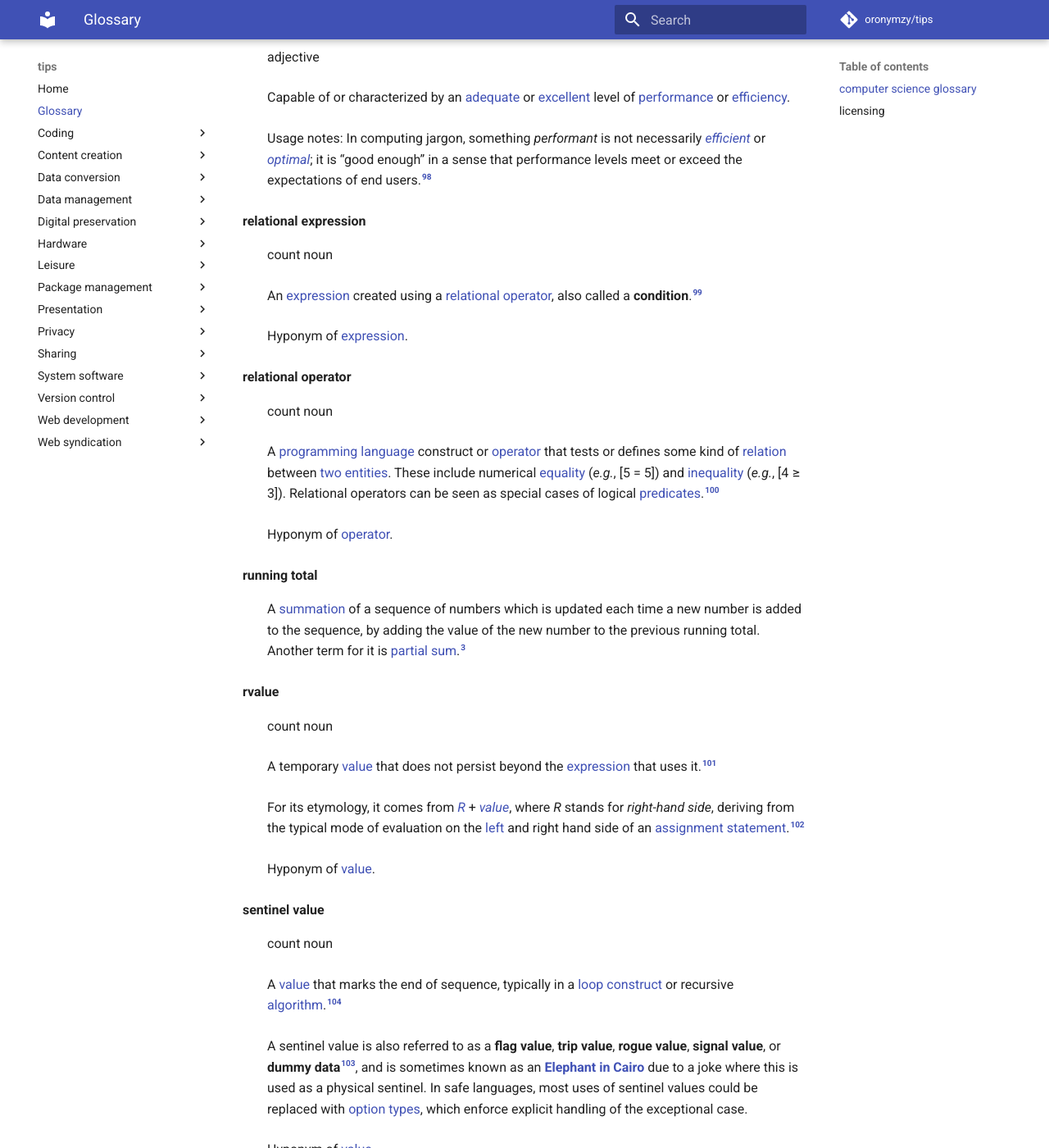
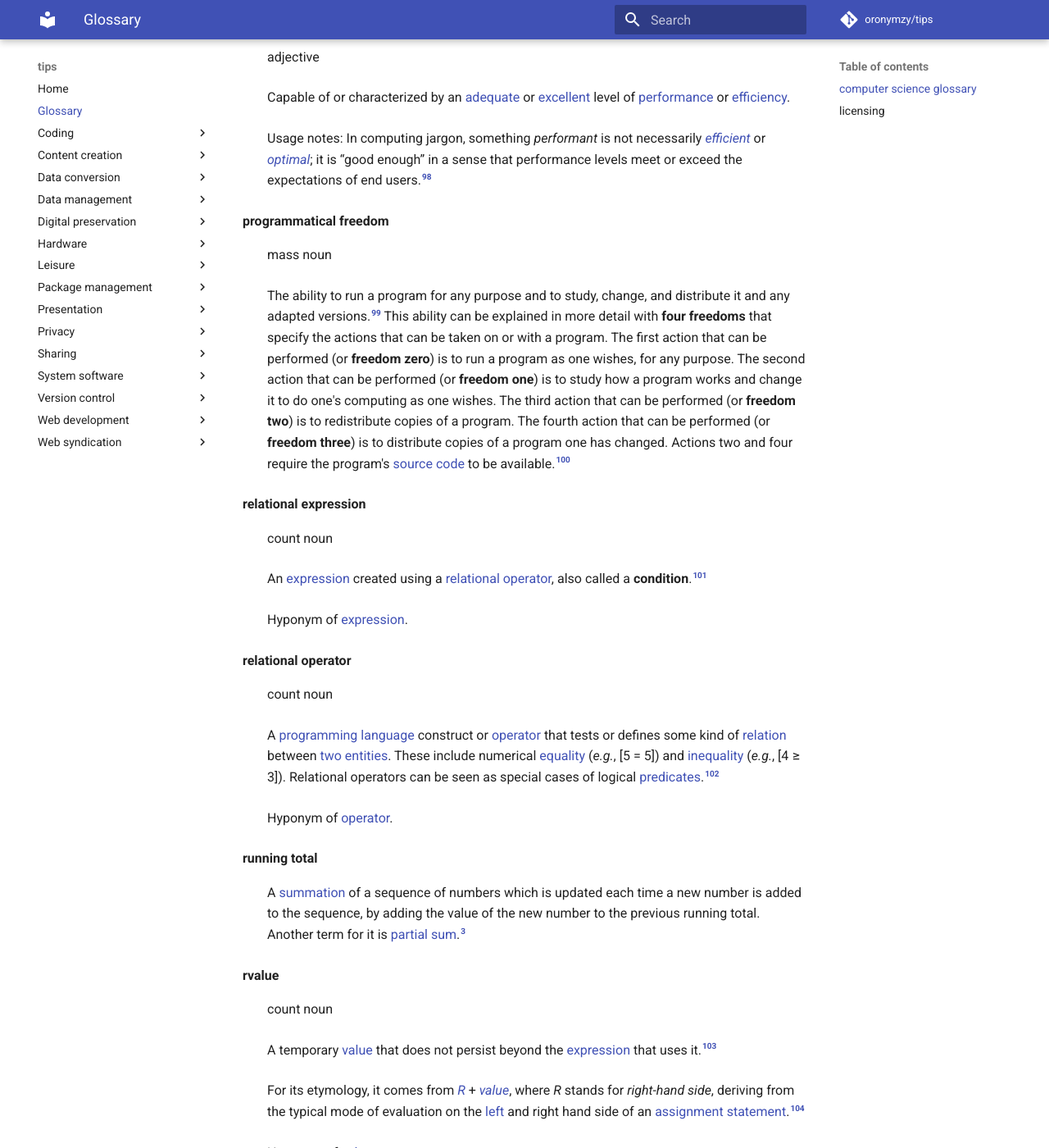
Before and after one commit to oronymzy/tips, an MkDocs documentation site: the page built from docs/glossry.md, in a window 1280 px wide and 1400 px high, scrolled down 18114 px. Shown: the whole window at 82% size. Built offline with MkDocs 1.6.1 and Material for MkDocs 9.7.7, drawn with Linux system fonts in a browser that asks for light colours; comment, search, counter and statistics services are not loaded; some of the changed text lies outside the part shown.

Commit message:
Add 'programmatical freedom' concept, add list item
Add 'programmatical freedom' concept, with footnotes.
Add 'Free software' unordered list item
with hyperlink in 'licensing' section.

```diff
--- a/docs/glossry.md
+++ b/docs/glossry.md
@@ -351,6 +351,10 @@ The most common logical operators are **[binary](https://en.wikipedia.org/wiki/B
 : Capable of or characterized by an [adequate](https://en.wiktionary.org/wiki/adequate) or [excellent](https://en.wiktionary.org/wiki/excellent) level of [performance](https://en.wiktionary.org/wiki/performance) or [efficiency](https://en.wiktionary.org/wiki/efficiency).
 : Usage notes: In computing jargon, something *performant* is not necessarily *[efficient](https://en.wiktionary.org/wiki/efficient)* or *[optimal](https://en.wiktionary.org/wiki/optimal#English)*; it is “good enough” in a sense that performance levels meet or exceed the expectations of end users.[^performantdef-note1]
 
+**programmatical freedom** {: #programmaticalfreedomdef }
+: mass noun
+: The ability to run a program for any purpose and to study, change, and distribute it and any adapted versions.[^programmaticalfreedomdef-note1] This ability can be explained in more detail with **four freedoms** that specify the actions that can be taken on or with a program. The first action that can be performed (or **freedom zero**) is to run a program as one wishes, for any purpose. The second action that can be performed (or **freedom one**) is to study how a program works and change it to do one's computing as one wishes. The third action that can be performed (or **freedom two**) is to redistribute copies of a program. The fourth action that can be performed (or **freedom three**) is to distribute copies of a program one has changed. Actions two and four require the program's [source code](https://en.wikipedia.org/wiki/Source_code) to be available.[^programmaticalfreedomdef-note2]
+
 **relational expression** {: #relationalexpressiondef }
 : count noun
 : An [expression](#expressiondef) created using a [relational operator](#relationaloperatordef), also called a **condition**.[^relationalexpressiondef-note1]
@@ -664,6 +669,8 @@ on cppreference.com, with changes made.
 [^operatordef-note1]: This definition is the same as [Wikipedia's definition](https://en.wikipedia.org/wiki/Operator_(computer_programming), except for modification of the grammatical number (plural to singular).
 [^operatordef-note2]: Based on [information from Wikipedia](https://en.wikipedia.org/wiki/Operator_associativity).
 [^performantdef-note1]: This definition is essentially the same as [Wiktionary's definition](https://en.wiktionary.org/wiki/performant).
+[^programmaticalfreedomdef-note1]: This definition is based on [Wikipedia's definition of free software](https://en.wikipedia.org/wiki/Free_software) and [Wikipedia's definition of freedom](https://en.wikipedia.org/wiki/Freedom).
+[^programmaticalfreedomdef-note2]: This definition is based on [the GNU prject's definition of free software](https://www.gnu.org/philosophy/free-sw.html.en).
 [^relationalexpressiondef-note1]: This definition similar to [Wikipedia's definition](https://en.wikipedia.org/wiki/Relational_operator).
 [^relationaloperatordef-note1]: This definition is essentially the same as [Wikipedia's definition](https://en.wikipedia.org/wiki/Relational_operator).
 [^rvaluedef1]: ["Lvalues and Rvalues (Visual C++)"](https://msdn.microsoft.com/en-us/library/f90831hc.aspx). *Microsoft Developer Network.* Retrieved 3 September 2016.
```
Also changed, not shown: other parts of docs/glossry.md (+1 -0 lines).
